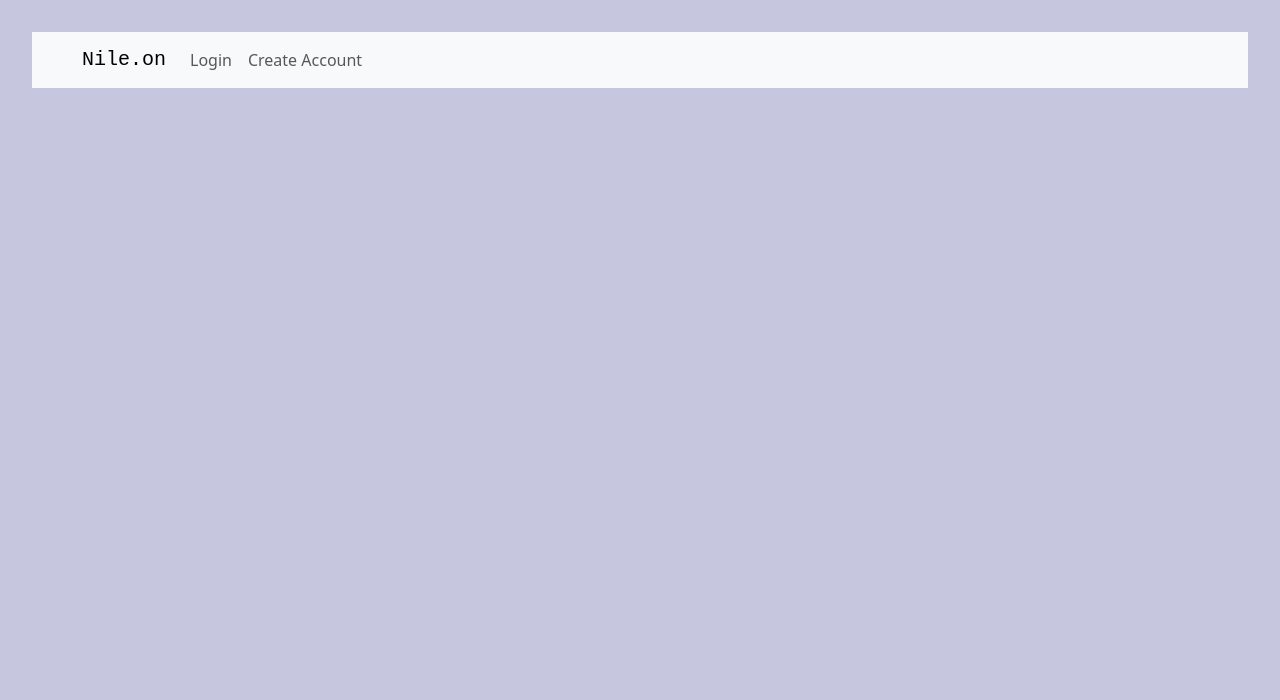
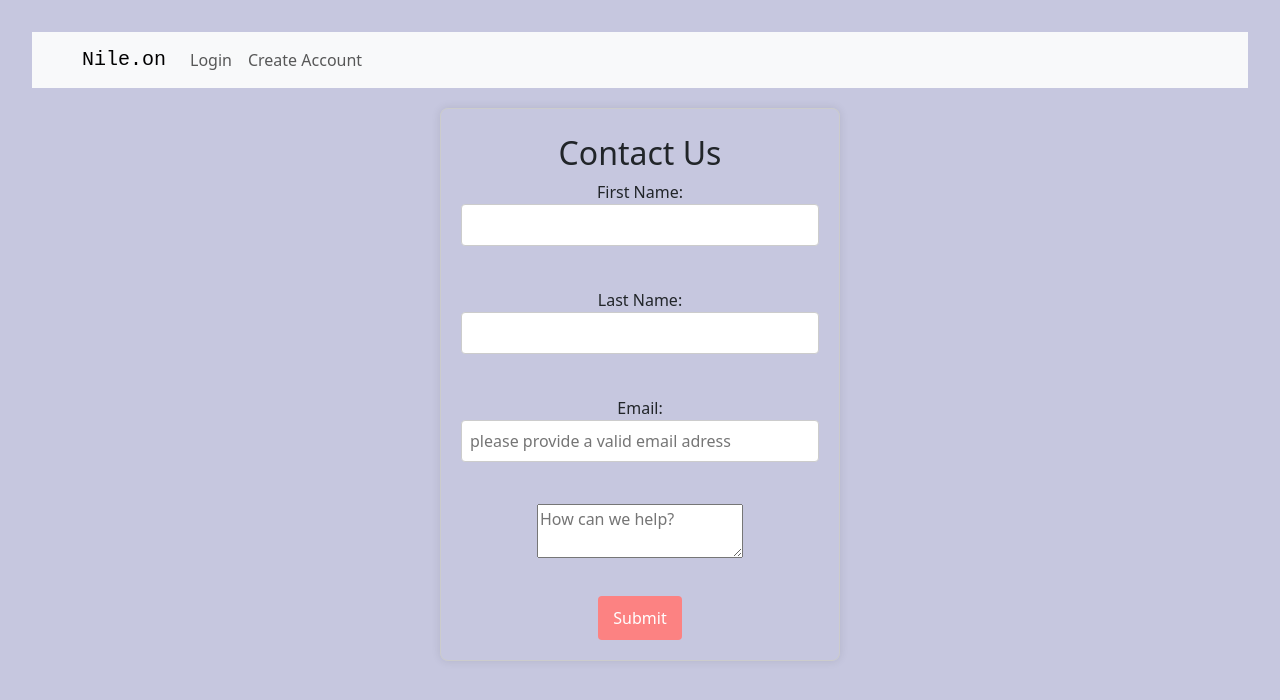
Before and after one commit to rtra96/stonecaps, a React (Vite) app: page /contact in a window 1280 px wide. Shown: the top 700 px of the page. Built offline with nearby package versions, Linux system fonts and the light colour scheme.

Commit message:
support component linked and created

```diff
--- a/src/App.css
+++ b/src/App.css
@@ -82,22 +82,35 @@ body {
   box-shadow: 0 0 20px rgba(0, 0, 0, 0.8);
 }
 
-.flavor-container {
+.flavor-container, .contact {
   max-width: 400px;
   margin: 0 auto;
-  padding: 80px;
+  padding: 20px;
   border: 1px solid #ccc;
   border-radius: 8px;
   box-shadow: 0 0 10px rgba(0, 0, 0, 0.1);
-  padding-top: 30px;
   margin-top: 20px;
+}
+
+.flavor-container label {
+  display: block;
+  margin-bottom: 8px;
+}
+
+.flavor-container input {
+  width: 100%;
+  padding: 8px;
+  margin-bottom: 10px;
+  border: 1px solid #ccc;
+  border-radius: 4px;
 }
 
 @media (max-width: 443px) {
   .flavor-container {
-    padding: 20px;
+    padding: 10px;
   }
 }
+
 
 .punch-button,
 .linkybuttons,
@@ -305,6 +318,7 @@ body {
   background-color: #fff;
   text-decoration: none;
   transition: transform 0.3s ease;
+  border-radius: 10px;
 }
 
 .grid-item:hover {
@@ -355,3 +369,16 @@ body {
 .related-product-image:hover {
   box-shadow: 0 0 10px rgba(0, 0, 0, 0.3);
 }
+
+.contact label{
+  display: block;
+  margin-bottom: 8px;
+}
+
+.contact input {
+  width: 100%;
+  padding: 8px;
+  margin-bottom: 10px;
+  border: 1px solid #ccc;
+  border-radius: 4px;
+}
--- a/src/components/Account.jsx
+++ b/src/components/Account.jsx
@@ -15,15 +15,9 @@ const Account = ({ token, loggedInUser, setLoggedInUser, loading, error }) => {
       {error ? (
         <p>{error}</p>
       ) : loggedInUser ? (
-        // <div>
-        //   <p>
-        //     Name: {loggedInUser.name.firstname} {loggedInUser.name.lastname}
-        //   </p>
-        //   <p>Email: {loggedInUser.email}</p>
-        //   <p>Phone: {loggedInUser.phone}</p>
-        // </div>
     <div className="your-account-container">
       <h2>Account Dashboard</h2>
+        <h1>------------</h1>
         <div className="grid-container">
           <div className="grid-item">
             <Link to = "/edit" className="link-style" >
@@ -49,11 +43,13 @@ const Account = ({ token, loggedInUser, setLoggedInUser, loading, error }) => {
           <p>Add/edit payment information</p>
         </div>
         <div className="grid-item">
+          <Link to = "/contact" className="link-style" >
           <img src={contact}
            alt="contact support"
            style={{ maxWidth: "100px", maxHeight: "100px" }} />
           <h3>Support</h3>
           <p>Contact us</p>
+          </Link>
         </div>
       </div>
     </div>
--- a/src/components/App.jsx
+++ b/src/components/App.jsx
@@ -14,6 +14,7 @@ import OrderInformationForm from "./OrderInfo";
 import Confirmation from "./Confirmation";
 import Cart from "./Cart";
 import ShippingProfileComponent from "./EditUser";
+import ContactUs from "./Contact";
 
 
 const App = () => {
@@ -142,6 +143,7 @@ const App = () => {
               <Route path="/confirmation" element={<Confirmation />} />
               <Route path="/account" element={<Account />} />
               <Route path="/edit" element={<ShippingProfileComponent />} />
+              <Route path="/contact" element={<ContactUs />} />
             </Routes>
           </div>
         </BrowserRouter>
--- /dev/null
+++ b/src/components/Contact.jsx
@@ -0,0 +1,87 @@
+import React, { useState } from "react";
+
+const ContactUs = () => {
+  const [formData, setFormData] = useState({
+    firstName: "",
+    lastName: "",
+    email: "",
+    inquiry: "",
+  });
+
+  const handleChange = (e) => {
+    const { name, value } = e.target;
+    setFormData({ ...formData, [name]: value });
+  };
+
+  const handleSubmit = (e) => {
+    e.preventDefault();
+    // Handle form submission logic (e.g., sending data to a server)
+    console.log("Form submitted:", formData);
+    // Reset form after submission
+    setFormData({
+      firstName: "",
+      lastName: "",
+      email: "",
+      inquiry: "",
+    });
+  };
+
+  return (
+    <div className="contact">
+      <h2>Contact Us</h2>
+      <form onSubmit={handleSubmit}>
+        <label>
+          First Name:
+          <input
+            type="text"
+            name="firstName"
+            value={formData.firstName}
+            onChange={handleChange}
+            required
+          />
+        </label>
+        <br />
+
+        <label>
+          Last Name:
+          <input
+            type="text"
+            name="lastName"
+            value={formData.lastName}
+            onChange={handleChange}
+            required
+          />
+        </label>
+        <br />
+
+        <label>
+          Email:
+          <input
+            type="email"
+            name="email"
+            placeholder="please provide a valid email adress"
+            value={formData.email}
+            onChange={handleChange}
+            required
+          />
+        </label>
+        <br />
+
+        <label>
+          <textarea
+            name="inquiry"
+            placeholder="How can we help?"
+            value={formData.inquiry}
+            onChange={handleChange}
+            required
+          />
+        </label>
+        <br />
+
+        <button className="punch-button" type="submit">Submit</button>
+      </form>
+    </div>
+  );
+};
+
+export default ContactUs;
--- a/src/components/SingleProduct.jsx
+++ b/src/components/SingleProduct.jsx
@@ -53,6 +53,10 @@ const SingleProduct = () => {
         </button>
       </div>
 
+      <div>
+        <p>You may also like..</p>
+      </div>
+
       <RelatedProducts
         currentProductId={id}
         currentCategory={product.category}
```
Also changed, not shown: src/components/EditUser.jsx (line endings or trailing spaces), src/components/RelatedProducts.jsx (line endings or trailing spaces). Lines whose indentation alone changed are shown as unchanged.
